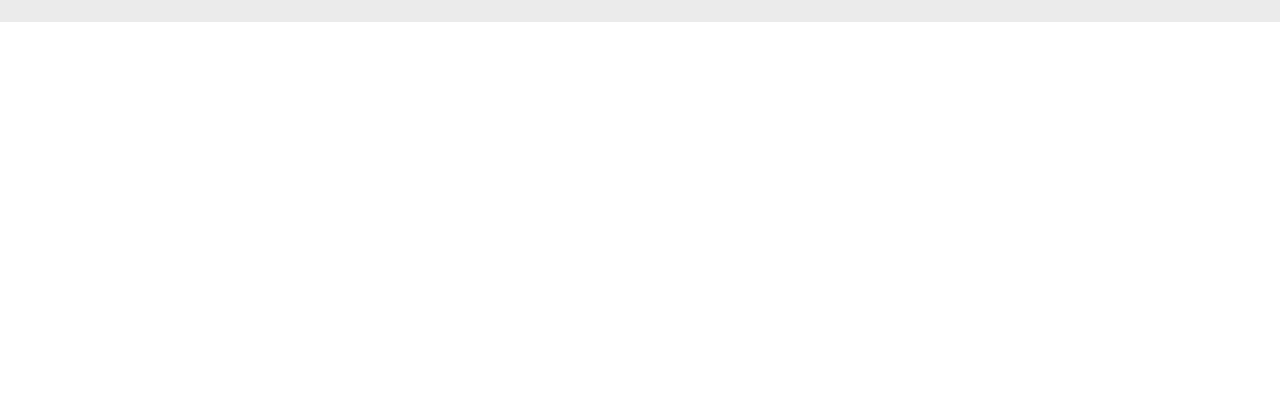
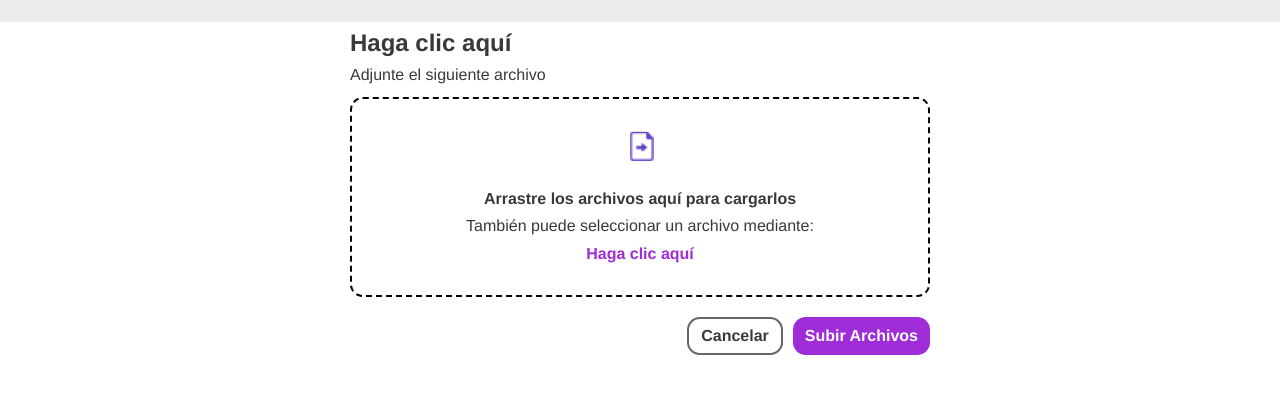
Before and after one commit to Javier-GarciaP/optimize-images, a plain HTML site: page index.html in a window 1280 px wide. Shown: the part 78-472 px from the top of the page. Drawn offline with Linux system fonts and the light colour scheme.

Commit message:
Agregue la UI basica de la card-upload-files

```diff
--- /dev/null
+++ b/components/card-upload-files.css
@@ -0,0 +1,81 @@
+.draw-and-drop {
+    max-width: 600px;
+    margin: 0 auto;
+    margin-top: 10px;
+  }
+
+  .central-container {
+    width: 100%;
+    padding-inline: 10px;
+    display: flex;
+    flex-direction: column;
+    gap: 10px;
+  }
+
+  .central-draw-and-drop {
+    display: flex;
+    gap: 12px;
+    flex-direction: column;
+    justify-content: center;
+    align-items: center;
+    border: solid 2px #000;
+    height: 200px;
+    border-style: dashed;
+    border-radius: 1cqmax;
+  }
+
+  .central-draw-and-drop img {
+    width: 50px;
+    height: auto;
+  }
+
+  .text-container {
+    text-align: center;
+  }
+
+  .text-container p:nth-child(1) {
+    font-weight: bold;
+  }
+
+  .text-container p:nth-child(2) {
+    color: eee;
+  }
+
+  .text-container p {
+    margin: 5px 0;
+  }
+
+  .text-container strong {
+    color: #9e2cd7;
+    font-weight: bold;
+  }
+
+  .central-title {
+    font-size: 24px;
+    font-weight: bold;
+  }
+
+  .central-buttons {
+    display: flex;
+    gap: 10px;
+    justify-content: flex-end;
+    margin-top: 10px;
+  }
+
+  .central-buttons button {
+    padding: 8px 12px;
+    border: none;
+    cursor: pointer;
+    font-weight: bold;
+    border-radius: 1cqmax;
+  }
+
+  .central-buttons button:first-child {
+    background-color: #fff;
+    border: solid 2px #666;
+  }
+
+  .central-buttons button:last-child {
+    background-color: #9e2cd7;
+    color: #fff;
+  }
--- /dev/null
+++ b/components/card-upload-files.js
@@ -0,0 +1,34 @@
+class CardUploadFiles extends HTMLElement {
+  constructor() {
+    super();
+  }
+
+  connectedCallback() {
+    this.innerHTML = `
+        <section class="draw-and-drop">
+        <div class="central-container">
+          <h2 class="central-title">Haga clic aquí</h2>
+
+          <p>Adjunte el siguiente archivo</p>
+          <div class="central-draw-and-drop">
+            <img
+              src="./assets/img/image-upload-files.png"
+              alt="Imagen decorativa del contenedor de arrastrar y soltar"
+            />
+            <div class="text-container">
+              <p>Arrastre los archivos aquí para cargarlos</p>
+              <p>También puede seleccionar un archivo mediante:</p>
+              <p><strong>Haga clic aquí</strong></p>
+            </div>
+          </div>
+          <div class="central-buttons">
+            <button>Cancelar</button>
+            <button>Subir Archivos</button>
+          </div>
+        </div>
+      </section>
+        `;
+  }
+}
+
+window.customElements.define("card-upload-files", CardUploadFiles);
--- a/index.html
+++ b/index.html
@@ -1,17 +1,22 @@
 <!DOCTYPE html>
 <html lang="en">
   <head>
-    <meta charset="UTF-8">
-    <meta name="viewport" content="width=device-width, initial-scale=1.0">
+    <meta charset="UTF-8" />
+    <meta name="viewport" content="width=device-width, initial-scale=1.0" />
     <title>Optimize Image</title>
-    <link rel="stylesheet" href="style.css">
+    <link rel="stylesheet" href="style.css" />
+    <link rel="stylesheet" href="./components/card-upload-files.css">
+    <script src="./components/card-upload-files.js"></script>
   </head>
   <body>
     <header class="header">
       <a href="./index.html" class="header__logo">
-            <img class="header__img" src="./assets/img/Logo.svg" alt="Logo">
+        <img class="header__img" src="./assets/img/Logo.svg" alt="Logo" />
         <h1 class="header__title">Optimize Image</h1>
       </a>
     </header>
+    <main>
+      <card-upload-files></card-upload-files>
+    </main>
   </body>
 </html>
--- a/style.css
+++ b/style.css
@@ -42,6 +42,7 @@
     transition: none !important;
   }
 }
+
 /* Reseteamos los margin y paddings de todas las etiquetas */
 * {
   margin: 0;
@@ -53,7 +54,11 @@
 }
 
 /* Evitamos problemas con las imagenes */
-img, picture, video, iframe, figure {
+img,
+picture,
+video,
+iframe,
+figure {
   max-width: 100%;
   width: 100%;
   display: block;
@@ -89,7 +94,21 @@ html {
 }
 
 /* Desactivamos estilos por defecto de las principales etiquetas de texto */
-h1, h2, h3, h4, h5, h6, p, span, a, strong, blockquote, i, b, u, em {
+h1,
+h2,
+h3,
+h4,
+h5,
+h6,
+p,
+span,
+a,
+strong,
+blockquote,
+i,
+b,
+u,
+em {
   font-size: 1em;
   font-weight: inherit;
   font-style: inherit;
@@ -98,7 +117,10 @@ h1, h2, h3, h4, h5, h6, p, span, a, strong, blockquote, i, b, u, em {
 }
 
 /* Evitamos problemas con los pseudoelementos de quotes */
-blockquote:before, blockquote:after, q:before, q:after {
+blockquote:before,
+blockquote:after,
+q:before,
+q:after {
   content: "";
   content: none;
 }
@@ -108,13 +130,19 @@ blockquote:before, blockquote:after, q:before, q:after {
   background-color: var(--negro);
   color: var(--blanco);
 }
+
 ::selection {
   background-color: var(--negro);
   color: var(--blanco);
 }
 
 /* Nivelamos problemas de tipografías y colocación de formularios */
-form, input, textarea, select, button, label {
+form,
+input,
+textarea,
+select,
+button,
+label {
   font-family: inherit;
   font-size: inherit;
   -webkit-hyphens: auto;
@@ -130,7 +158,9 @@ form, input, textarea, select, button, label {
 }
 
 /* Reseteamos las tablas */
-table, tr, td {
+table,
+tr,
+td {
   border-collapse: collapse;
   border-spacing: 0;
 }
@@ -165,6 +195,13 @@ body {
   -webkit-font-smoothing: antialiased;
   /* opcional */
   -moz-osx-font-smoothing: grayscale;
+  display: flex;
+  flex-direction: column;
+}
+
+main {
+  width: 100%;
+  flex-grow: 1;
 }
 
 .header {
```
Also changed, not shown: assets/img/image-upload-files.png (added). Lines whose indentation alone changed are shown as unchanged.
